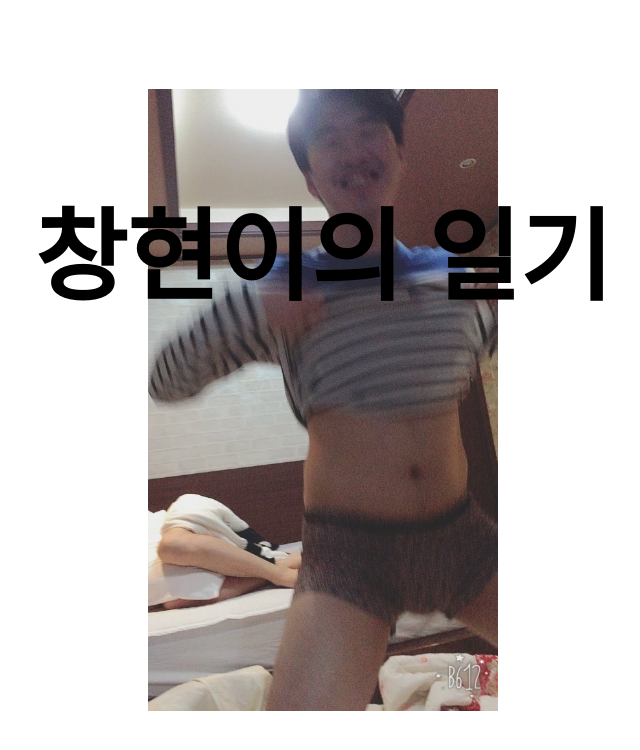
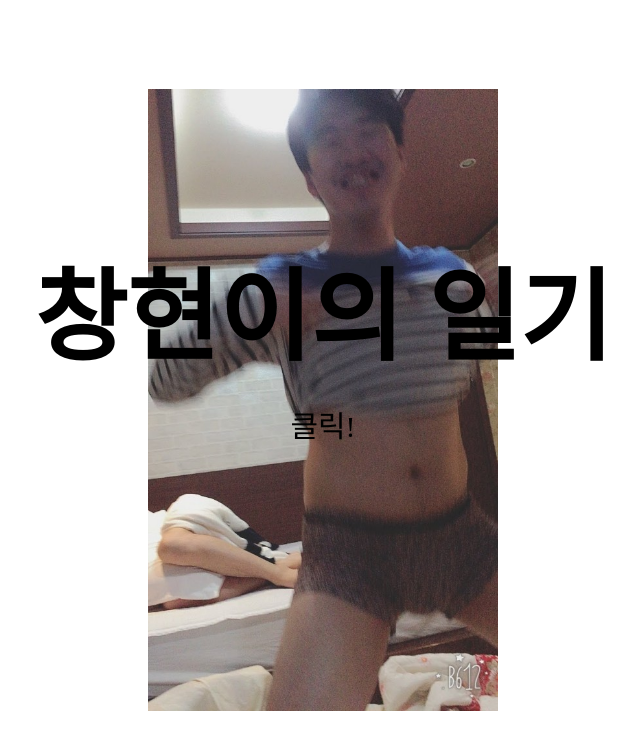
Before and after one commit to vcxzvcxz61/diary, a plain HTML site: page index.html in a window 1280 px wide. Shown: the whole page, without its empty margins (317-957 px from the left). Drawn offline with Linux system fonts and the light colour scheme.

Commit message:
Add files via upload

```diff
--- a/index.html
+++ b/index.html
@@ -11,9 +11,10 @@
   h1 {
     font-size:100px;
     text-align: center;
-    line-height: 5em;
-    margin: 10px 0 20px;
+    line-height: 5px;
+    margin: 10px 0 80px;
   }
+
   body {
     background-image: url(main.jpg);
     background-repeat: no-repeat;
@@ -21,12 +22,26 @@
     background-size: 350px;
     background-position: center center;
   }
+  .name{
+    width:100%;
+    height:95vh;
+    display: -webkit-box;
+    display: -ms-flexbox;
+    display: flex;
+    -webkit-box-align:center;
+    -ms-flex-align:center;
+    align-items:center;
+    -webkit-box-pack:center;
+    -ms-flex-pack:center;
+    justify-content:center;
+  }
 
   </style>
 </head>
 <body>
-
-  <h1><a href="first.html">창현이의 일기</a></h1>
-
+    <div class="name">
+      <a href="first.html"><p><h1>창현이의 일기</h1></p>
+      <p style="font-size:30px; text-align:center;">클릭!</p></a>
+    </div>
 </body>
 </html>
```
